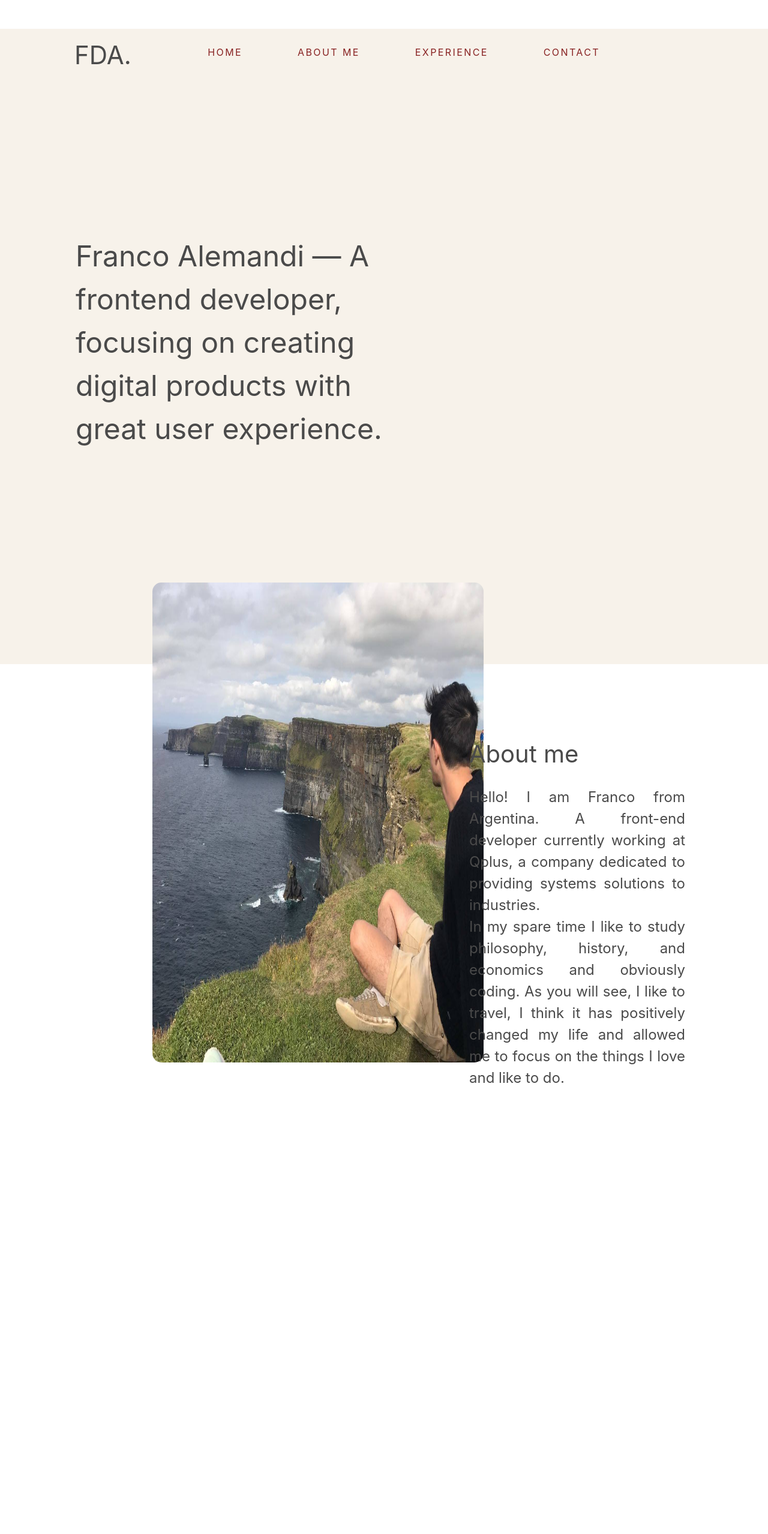
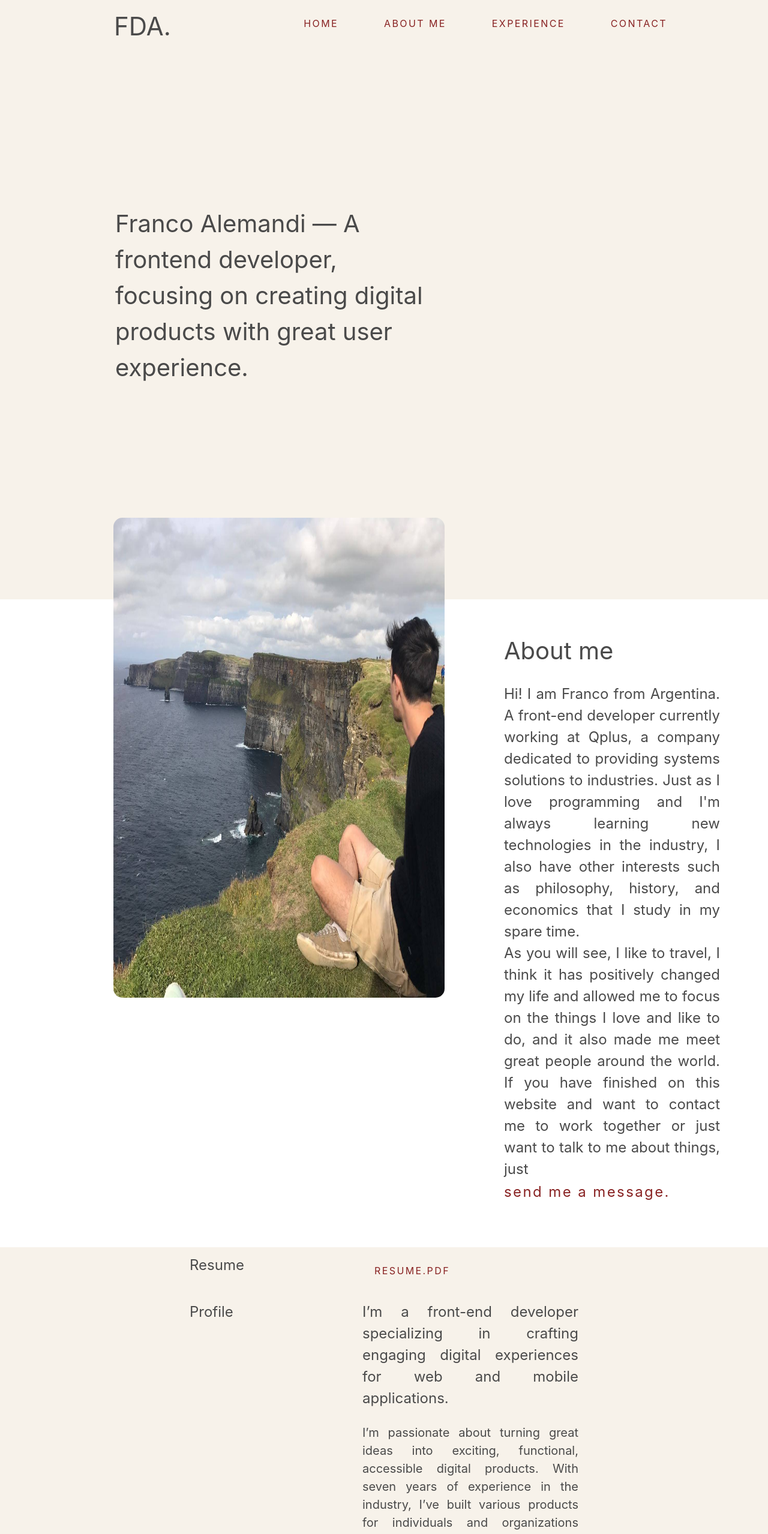
Before and after one commit to francoalemandi1/myownweb, a Vue app in the folder my-own-page/: page / in a window 1280 px wide. Shown: the top 2557 px of the page at 60% size. Before the commit the page ends 2153 px from the top, so only its background shows below. Built offline with nearby package versions, Linux system fonts and the light colour scheme.

Commit message:
About me and Resume changes

```diff
--- a/my-own-page/src/App.vue
+++ b/my-own-page/src/App.vue
@@ -2,18 +2,21 @@
   <div id="app">
     <Navbar />
     <Main />
+    <Resume />
   </div>
 </template>
 
 <script>
 import Navbar from '@/components/Navbar.vue';
 import Main from '@/components/Main.vue';
+import Resume from '@/components/Resume.vue'
 
 export default {
   name: 'App',
   components: {
     Navbar,
-    Main
+    Main,
+    Resume,
   }
 }
 </script>
--- a/my-own-page/src/components/HelloWorld.vue
+++ /dev/null
@@ -1,56 +0,0 @@
-<template>
-  <div class="hello">
-    <h1>{{ msg }}</h1>
-    <p>
-      For a guide and recipes on how to configure / customize this project,<br>
-      check out the
-      <a href="https://cli.vuejs.org" target="_blank" rel="noopener">vue-cli documentation</a>.
-    </p>
-    <h3>Installed CLI Plugins</h3>
-    <ul>
-    </ul>
-    <h3>Essential Links</h3>
-    <ul>
-      <li><a href="https://vuejs.org" target="_blank" rel="noopener">Core Docs</a></li>
-      <li><a href="https://forum.vuejs.org" target="_blank" rel="noopener">Forum</a></li>
-      <li><a href="https://chat.vuejs.org" target="_blank" rel="noopener">Community Chat</a></li>
-      <li><a href="https://twitter.com/vuejs" target="_blank" rel="noopener">Twitter</a></li>
-      <li><a href="https://news.vuejs.org" target="_blank" rel="noopener">News</a></li>
-    </ul>
-    <h3>Ecosystem</h3>
-    <ul>
-      <li><a href="https://router.vuejs.org" target="_blank" rel="noopener">vue-router</a></li>
-      <li><a href="https://vuex.vuejs.org" target="_blank" rel="noopener">vuex</a></li>
-      <li><a href="https://github.com/vuejs/vue-devtools#vue-devtools" target="_blank" rel="noopener">vue-devtools</a></li>
-      <li><a href="https://vue-loader.vuejs.org" target="_blank" rel="noopener">vue-loader</a></li>
-      <li><a href="https://github.com/vuejs/awesome-vue" target="_blank" rel="noopener">awesome-vue</a></li>
-    </ul>
-  </div>
-</template>
-
-<script>
-export default {
-  name: 'HelloWorld',
-  props: {
-    msg: String
-  }
-}
-</script>
-
-<!-- Add "scoped" attribute to limit CSS to this component only -->
-<style scoped>
-h3 {
-  margin: 40px 0 0;
-}
-ul {
-  list-style-type: none;
-  padding: 0;
-}
-li {
-  display: inline-block;
-  margin: 0 10px;
-}
-a {
-  color: #42b983;
-}
-</style>
--- a/my-own-page/src/components/Main.vue
+++ b/my-own-page/src/components/Main.vue
@@ -1,15 +1,19 @@
 <template>
   <main>
     <div class="container mr-1 mt-6">
-      <div class="columns mt-6 mb-6 pb-6" style="position: relative; left: -10px;">
-        <div class="column is-half">
+      <div class="columns mt-6">
+        <div class="column is-half ml-6" style="position: relative; left: 5px;">
           <figure>
             <img src="@/assets/images/travel.jpg">
           </figure>
         </div>
-        <div class="column is-4"><h1 class="is-size-2">About me</h1><br />
-          <p class="is-size-4">Hello! I am Franco from Argentina. A front-end developer currently working at Qplus, a company dedicated to providing systems solutions to industries.<br/> In my spare time I like to study philosophy, history, and economics and obviously coding.
-As you will see, I like to travel, I think it has positively changed my life and allowed me to focus on the things I love and like to do.</p>
+        <div class="column is-4" style="margin-left: 5em; position: relative; top: -4em;">
+          <h1 class="is-size-2">About me</h1>
+          <br />
+          <p class="is-size-4">Hi! I am Franco from Argentina. A front-end developer currently working at Qplus, a company dedicated to providing systems solutions to industries. Just as I love programming and I'm always learning new technologies in the industry, I also have other interests such as philosophy, history, and economics that I study in my spare time.<br/>
+          As you will see, I like to travel, I think it has positively changed my life and allowed me to focus on the things I love and like to do, and it also made me meet great people around the world. If you have finished on this website and want to contact me to work together or just want to talk to me about things, just <br />
+          <a>send me a message.</a>
+          </p>
         </div>
       </div>
     </div>
@@ -23,11 +27,9 @@ export default {
 </script>
 
 <style scoped>
-
 figure{
   position: relative;
   top: -16rem;
-  left: 8rem;
 }
 
 img{
@@ -41,6 +43,31 @@ p,
 h1{
   text-align: justify;
   position: relative;
-  left: 5rem;
+}
+
+a {
+  color: rgb(136, 34, 34);
+  text-decoration: none;
+  letter-spacing: 0.1em;
+
+  display: inline-block;
+  position: relative;
+  top: 2px;
+}
+a:after {
+  background: none repeat scroll 0 0 transparent;
+  bottom: 0;
+  content: "";
+  display: block;
+  height: 2px;
+  left: 50%;
+  position: absolute;
+  background: rgb(204, 120, 120);
+  transition: width 0.3s ease 0s, left 0.3s ease 0s;
+  width: 0;
+}
+a:hover:after {
+  width: 100%;
+  left: 0;
 }
 </style>
--- a/my-own-page/src/components/Navbar.vue
+++ b/my-own-page/src/components/Navbar.vue
@@ -1,28 +1,28 @@
 <template>
   <main class="main-content">
-    <div class="container mr-1 mt-6">
+    <div class="container mr-1">
       <nav class="navbar">
         <div class="navbar-brand">
-          <div class="brand-size">FDA.</div>
+          <div class="brand-size ml-5" style="position: relative; left: 1em;">FDA.</div>
         </div>
         <div class="navbar-menu mr-6 pr-6">
-          <div class="navbar-end mr-6 pr-6">
-            <a class="navbar-item mr-6 pr-5">Home</a>
-            <a class="navbar-item mr-6 pr-5">About me</a>
-            <a class="navbar-item mr-6 pr-5">Experience</a>
-            <a class="navbar-item mr-6 pr-5">Contact</a>
+          <div class="navbar-end">
+            <a class="navbar-item mr-6 pr-2">Home</a>
+            <a class="navbar-item mr-6 pr-2">About me</a>
+            <a class="navbar-item mr-6 pr-2">Experience</a>
+            <a class="navbar-item mr-6 pr-2">Contact</a>
           </div>
         </div>
       </nav>
-      <div class="columns mt-6 pt-6">
+      <div class="columns mt-6 pt-6 ml-6">
         <div class="column"></div>
       </div>
-      <div class="columns mt-4 pt-6">
+      <div class="columns mt-4 pt-6 ml-6">
         <div class="column"></div>
       </div>
-      <div class="columns mt-6 mb-6 pb-6" style="position: relative; left: -10px;">
+      <div class="columns mt-6 mb-6 ml-6 pb-6" style="position: relative; left: -10px;">
         <div class="column is-half">
-          <p class="is-size-1">
+          <p class="is-size-2" style="position: relative; left: 6px;">
             Franco Alemandi — A frontend developer,
             focusing on creating digital products with great user experience.
           </p>
@@ -50,8 +50,8 @@ export default {
 <style scoped>
   .brand-size{
     font-size: 42px;
+    position: relative;
   }
-
   .main-content,
   .navbar,
   .container{
@@ -68,7 +68,7 @@ export default {
   text-transform: uppercase;
   text-decoration: none;
   letter-spacing: 0.15em;
-
+  bottom: 0;
   display: inline-block;
   padding: 15px 20px;
   position: relative;
@@ -87,6 +87,6 @@ a:after {
 }
 a:hover:after {
   width: 100%;
-  left: 0;
+  left: 5px;
 }
 </style>
--- /dev/null
+++ b/my-own-page/src/components/Resume.vue
@@ -0,0 +1,95 @@
+<template>
+  <main>
+    <div class="container">
+      <div class="columns is-centered">
+        <div class="column is-one-quarter">
+          <h2 class="is-size-4">Resume</h2>
+        </div>
+        <div class="column is-one-third">
+          <a href="#">Resume.pdf</a>
+        </div>
+      </div>
+      <div class="columns is-centered">
+        <div class="column is-one-quarter">
+          <h2 class="is-size-4">Profile</h2>
+        </div>
+        <div class="column is-one-third is-resume">
+          <h2 class="is-size-4">I’m a front-end developer specializing in crafting engaging digital experiences for web and mobile applications.</h2><br />
+          <p class="is-size-5">
+          I’m passionate about turning great ideas into exciting, functional, accessible digital products. With seven years of experience in the industry, I’ve built various products for individuals and organizations ranging from simple, highly converting marketing landing pages to mid-sized Node.js web applications. <br /><br />
+          As a freelancer since 2013, I’ve worked with a variety of clients and creative agencies. At the moment, I collaborate primarily with Hub & Spoke Creative to create digital experiences that effectively connect with their audiences. While I’m primarily a front-end developer, in the past I’ve worked with companies and organizations such as Proper Channel and Technole in public relations, marketing and technical writing capacities.
+          <br/><br /> When I’m not in a code editor, I typically spend time working on my writing, filming, catching up on some of my most watched shows, and seeing what’s new on my favorite YouTube channel.
+          Interested in working together? Let’s connect.</p>
+        </div>
+      </div>
+      <div class="columns">
+        <div class="column"></div>
+      </div>
+      <div class="columns">
+        <div class="column"></div>
+      </div>
+      <div class="columns is-centered">
+        <div class="column is-one-quarter">
+          <h2 class="is-size-4">Skillset</h2>
+        </div>
+        <div class="column is-one-third">
+          <div class="container is-size-4">Design</div>
+            <div class="image-container">
+              <div class="card-image" style="position: relative; left: 3px;">
+                <figure class="image is-96x96">
+                  <img src="@/assets/images/PS.svg">
+                  <p class="is-size-5 is-centered">Photoshop</p>
+                </figure>
+              </div>
+            </div>
+          </div>
+        </div>
+      </div>
+  </main>
+</template>
+
+<script>
+export default {
+
+}
+</script>
+
+<style scoped>
+main {
+  background-color: rgb(247, 242, 234);
+}
+.is-resume{
+  text-align: justify;
+}
+figure:hover{
+  transition: 0.5s;
+  transform: scale(1.05);
+  cursor: pointer;
+}
+a {
+  color: rgb(136, 34, 34);
+  text-transform: uppercase;
+  text-decoration: none;
+  letter-spacing: 0.15em;
+
+  display: inline-block;
+  padding: 15px 20px;
+  position: relative;
+}
+a:after {
+  background: none repeat scroll 0 0 transparent;
+  bottom: 0;
+  content: "";
+  display: block;
+  height: 2px;
+  left: 50%;
+  position: absolute;
+  background: rgb(204, 120, 120);
+  transition: width 0.3s ease 0s, left 0.3s ease 0s;
+  width: 0;
+}
+a:hover:after {
+  width: 100%;
+  left: 0;
+}
+</style>
```
Also changed, not shown: my-own-page/src/assets/images/PS.svg (added).
